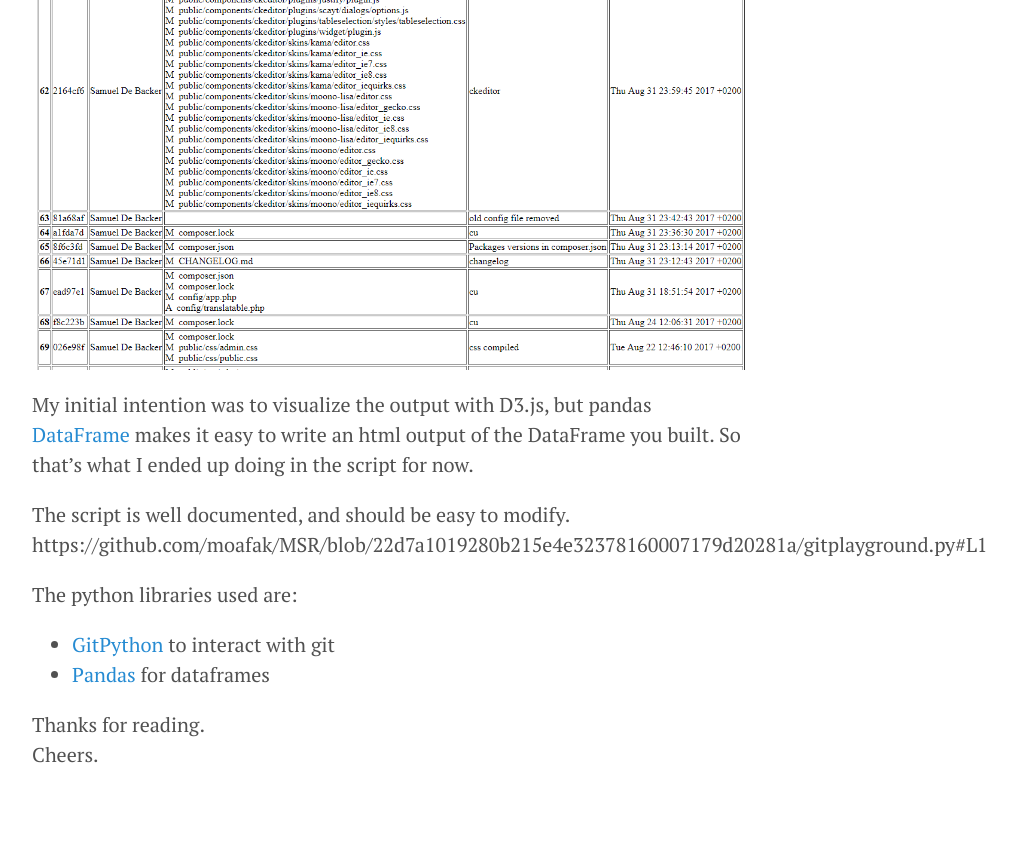
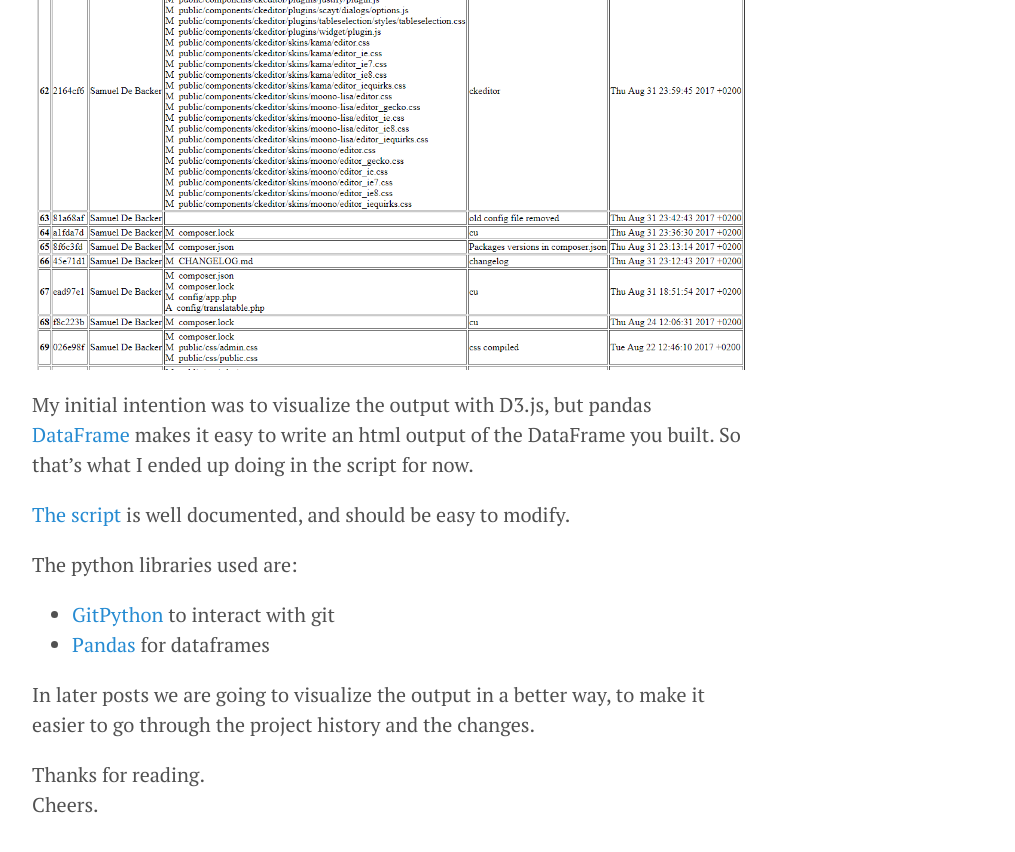
Before and after one commit to Moafak/moafak.github.io, a Jekyll site: the page built from _posts/2018-04-12-mining-software-repos.md, in a window 1280 px wide and 900 px high, scrolled down 1164 px. Shown: the top 852 px of the window, without its empty margins (248-1263 px from the left). Built offline with Jekyll 4.4.1, drawn with Linux system fonts in a browser that asks for light colours.

Commit message:
updating MSR post

```diff
--- a/_posts/2018-04-12-mining-software-repos.md
+++ b/_posts/2018-04-12-mining-software-repos.md
@@ -27,13 +27,13 @@ The following html is the output of the script running on cloned [TypiCMS](https
 
 My initial intention was to visualize the output with D3.js, but pandas [DataFrame](https://pandas.pydata.org/pandas-docs/stable/generated/pandas.DataFrame.html) makes it easy to write an html output of the DataFrame you built. So that’s what I ended up doing in the script for now.
 
-The script is well documented, and should be easy to modify.
-https://github.com/moafak/MSR/blob/22d7a1019280b215e4e32378160007179d20281a/gitplayground.py#L1
+[The script](https://github.com/moafak/MSR/blob/22d7a1019280b215e4e32378160007179d20281a/gitplayground.py#L1) is well documented, and should be easy to modify.
 
 The python libraries used are:
 * [GitPython](https://github.com/gitpython-developers/GitPython) to interact with git
 * [Pandas](https://pandas.pydata.org/pandas-docs/stable/generated/pandas.DataFrame.html)  for dataframes
 
+In later posts we are going to visualize the output in a better way, to make it easier to go through the project history and the changes.
 
 Thanks for reading.
 Cheers.
```
